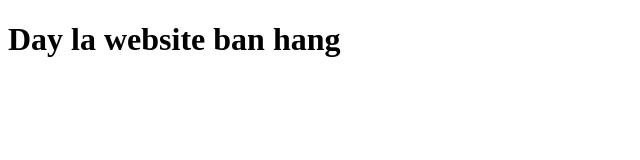
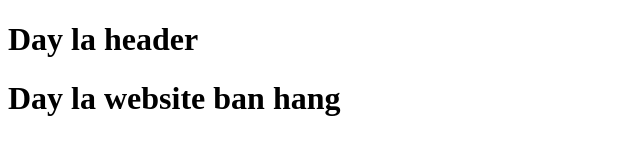
Before and after one commit to TanPhan1112/shop-ban-hang, a plain HTML site: page index.html in a window 1280 px wide. Shown: the whole page, without its empty margins (0-640 px from the left). Drawn offline with Linux system fonts and the light colour scheme.

Commit message:
feat: add a header

```diff
--- a/index.html
+++ b/index.html
@@ -8,6 +8,7 @@
 </head>
 
 <body>
+    <h1>Day la header</h1>
     <h1>Day la website ban hang</h1>
 </body>
 
```
